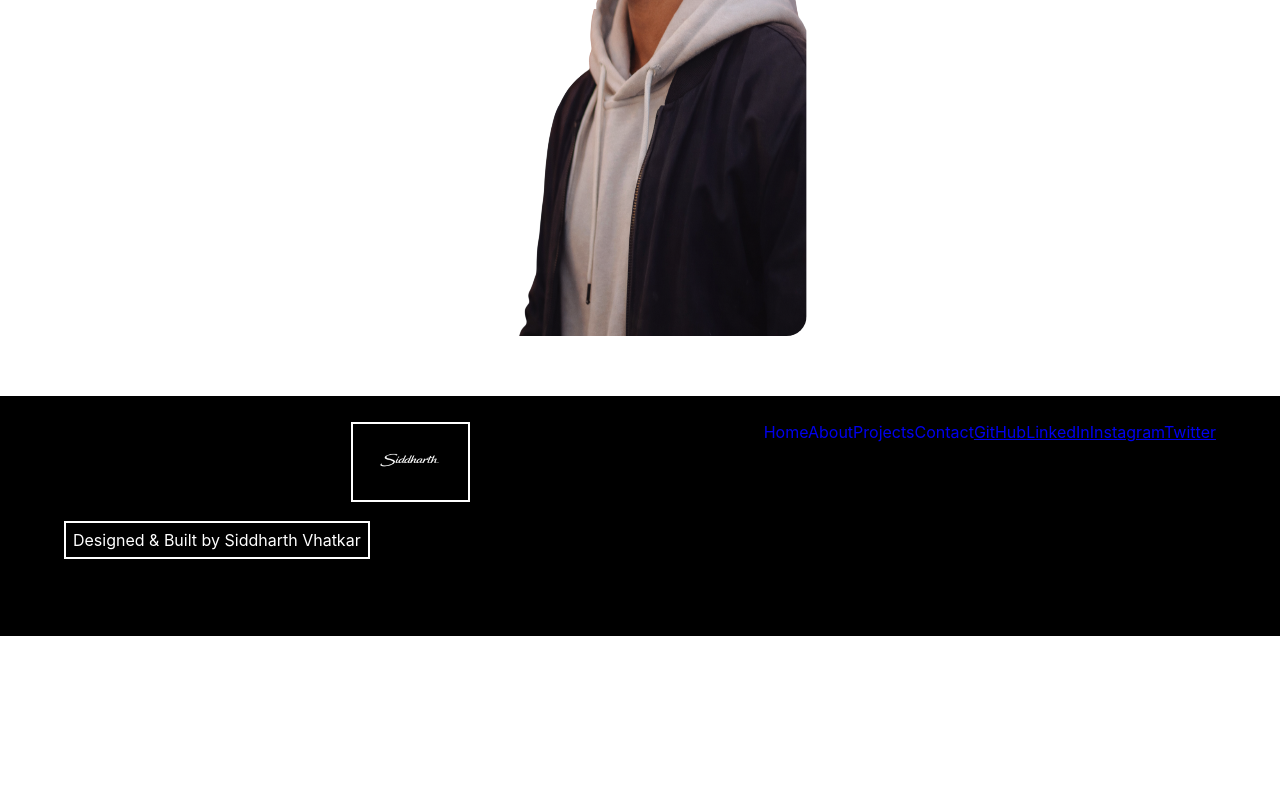
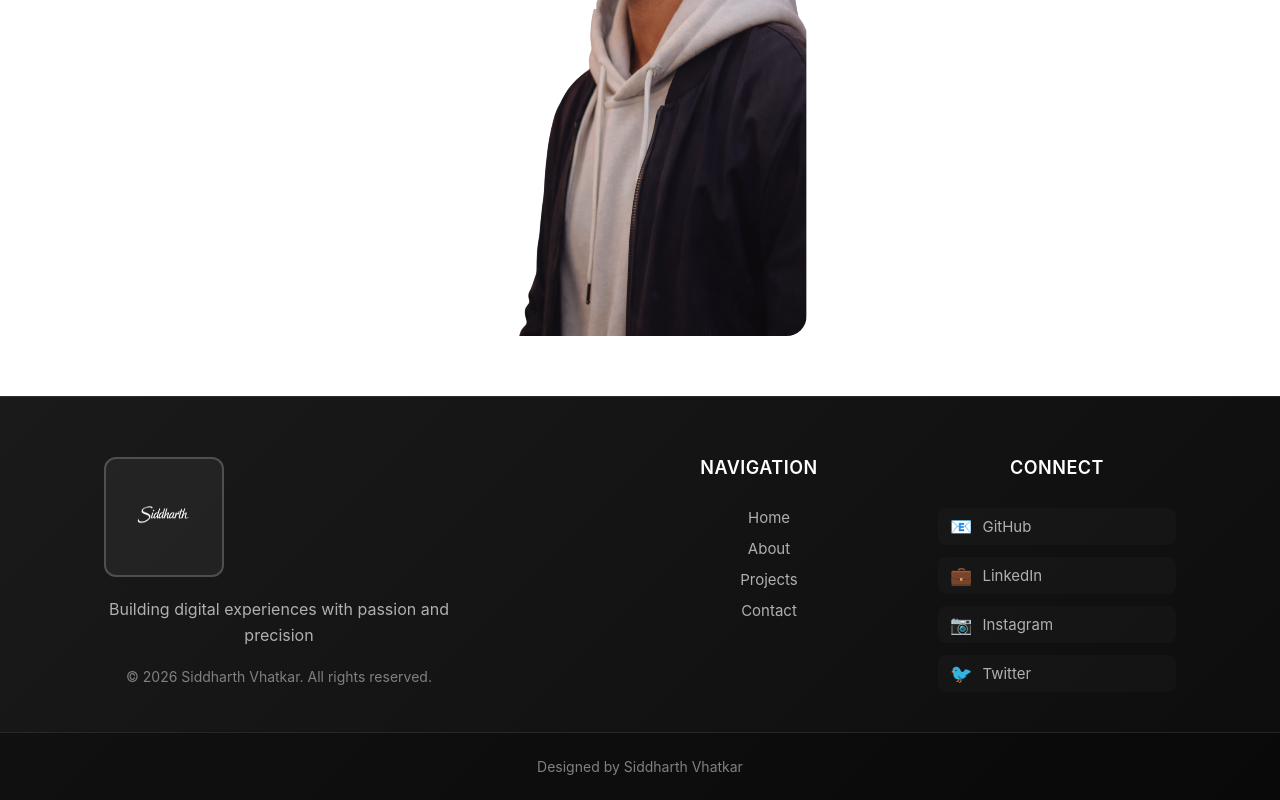
Before and after one commit to SiddharthThe/Portfolio, a React (Create React App) app: page / in a window 1280 px wide. Shown: the part 454-1254 px from the top of the page. Before the commit the page ends 1090 px from the top, so only its background shows below. Built offline with nearby package versions, Linux system fonts and the light colour scheme.

Commit message:
footer design change

```diff
--- a/src/components/footer.css
+++ b/src/components/footer.css
@@ -1,32 +1,178 @@
-.footer-main{
-    display: flex;
-    justify-content: space-between;
-    align-items: flex-start;
-    padding: 2% 5%;
-    background-color: #000000;
-    color: white;
-    height: 30vh;
+.footer-main {
+    background: linear-gradient(135deg, #1a1a1a 0%, #0d0d0d 100%);
+    color: #ffffff;
+    padding: 60px 0 0;
     width: 100%;
     box-sizing: border-box;
-}
-.f-logo-container {
-  display: flex;
-  flex-direction: column;
-  align-items: flex-start;
-  gap: 15px;
-  flex : 1;
+    border-top: 1px solid rgba(255, 255, 255, 0.1);
 }
 
-.f-logo-img{
-    width: 17%;
-    height: 60%;
-    margin-right: 1%;
-    border: 2px solid white;
+.footer-content {
+    max-width: 1200px;
+    margin: 0 auto;
+    padding: 0 5%;
+    display: grid;
+    grid-template-columns: 2fr 1fr 1fr;
+    gap: 60px;
+    margin-bottom: 40px;
 }
-.f-text{
-    border: 2px solid white;
-    padding: 1%;
+
+.footer-section {
+    display: flex;
+    flex-direction: column;
+    gap: 20px;
 }
-.f-navigate{
+
+.footer-brand {
+    max-width: 350px;
+}
+
+.footer-logo {
+    width: 120px;
+    height: 120px;
+    border-radius: 12px;
+    border: 2px solid rgba(255, 255, 255, 0.2);
+    padding: 8px;
+    background: rgba(255, 255, 255, 0.05);
+    transition: all 0.3s ease;
+}
+
+.footer-logo:hover {
+    border-color: #4a9eff;
+    transform: scale(1.05);
+    box-shadow: 0 0 20px rgba(74, 158, 255, 0.3);
+}
+
+.footer-tagline {
+    font-size: 16px;
+    line-height: 1.6;
+    color: #b0b0b0;
+    margin: 0;
+}
+
+.footer-copyright {
+    font-size: 14px;
+    color: #808080;
+    margin: 0;
+}
+
+.footer-heading {
+    font-size: 18px;
+    font-weight: 600;
+    margin: 0 0 10px 0;
+    color: #ffffff;
+    letter-spacing: 0.5px;
+    text-transform: uppercase;
+}
+
+.footer-nav {
+    display: flex;
+    flex-direction: column;
+    gap: 12px;
+}
+
+.footer-nav a {
+    color: #b0b0b0;
     text-decoration: none;
+    font-size: 15px;
+    transition: all 0.3s ease;
+    position: relative;
+    padding-left: 20px;
 }
+
+.footer-nav a::before {
+    content: '→';
+    position: absolute;
+    left: 0;
+    opacity: 0;
+    transition: all 0.3s ease;
+}
+
+.footer-nav a:hover {
+    color: #4a9eff;
+    padding-left: 25px;
+}
+
+.footer-nav a:hover::before {
+    opacity: 1;
+}
+
+.social-links {
+    display: flex;
+    flex-direction: column;
+    gap: 12px;
+}
+
+.social-link {
+    color: #b0b0b0;
+    text-decoration: none;
+    font-size: 15px;
+    display: flex;
+    align-items: center;
+    gap: 10px;
+    transition: all 0.3s ease;
+    padding: 8px 12px;
+    border-radius: 8px;
+    background: rgba(255, 255, 255, 0.02);
+}
+
+.social-icon {
+    font-size: 18px;
+    transition: transform 0.3s ease;
+}
+
+.social-link:hover {
+    color: #4a9eff;
+    background: rgba(74, 158, 255, 0.1);
+    transform: translateX(5px);
+}
+
+.social-link:hover .social-icon {
+    transform: scale(1.2);
+}
+
+.footer-bottom {
+    border-top: 1px solid rgba(255, 255, 255, 0.1);
+    padding: 25px 5%;
+    text-align: center;
+    background: rgba(0, 0, 0, 0.3);
+}
+
+.footer-bottom p {
+    margin: 0;
+    font-size: 14px;
+    color: #808080;
+}
+
+/* Responsive Design */
+@media (max-width: 968px) {
+    .footer-content {
+        grid-template-columns: 1fr 1fr;
+        gap: 40px;
+    }
+
+    .footer-brand {
+        grid-column: 1 / -1;
+        max-width: 100%;
+    }
+}
+
+@media (max-width: 640px) {
+    .footer-main {
+        padding: 40px 0 0;
+    }
+
+    .footer-content {
+        grid-template-columns: 1fr;
+        gap: 30px;
+    }
+
+    .footer-section {
+        gap: 15px;
+    }
+
+    .footer-logo {
+        width: 60px;
+        height: 60px;
+    }
+}
--- a/src/components/footer.js
+++ b/src/components/footer.js
@@ -5,30 +5,46 @@ import './footer.css';
 
 export const Footer = () => {
     return (
-        <div className='footer-main'>
-            <div className='f-logo-container'>
-                <div className='f-logo'>
-                    <img src={SiddLogo} alt="logo" className='f-logo-img' />
+        <footer className='footer-main'>
+            <div className='footer-content'>
+                <div className='footer-section footer-brand'>
+                    <img src={SiddLogo} alt="Siddharth Vhatkar Logo" className='footer-logo' />
+                    <p className='footer-tagline'>Building digital experiences with passion and precision</p>
+                    <p className='footer-copyright'>© 2026 Siddharth Vhatkar. All rights reserved.</p>
                 </div>
-                <div className='f-text'>
-                    <p>Designed & Built by Siddharth Vhatkar</p>
+
+                <div className='footer-section footer-links'>
+                    <h3 className='footer-heading'>Navigation</h3>
+                    <div className='footer-nav'>
+                        <Link to='/'>Home</Link>
+                        <Link to='/about'>About</Link>
+                        <Link to='/projects'>Projects</Link>
+                        <Link to='/contact'>Contact</Link>
+                    </div>
+                </div>
+
+                <div className='footer-section footer-social'>
+                    <h3 className='footer-heading'>Connect</h3>
+                    <div className='social-links'>
+                        <a href="https://github.com/SiddharthThe" target="_blank" rel="noopener noreferrer" className='social-link'>
+                            <span className='social-icon'>📧</span> GitHub
+                        </a>
+                        <a href="https://www.linkedin.com/in/siddharth-vhatkar/" target="_blank" rel="noopener noreferrer" className='social-link'>
+                            <span className='social-icon'>💼</span> LinkedIn
+                        </a>
+                        <a href="https://www.instagram.com/siddharthvhatkar/" target="_blank" rel="noopener noreferrer" className='social-link'>
+                            <span className='social-icon'>📷</span> Instagram
+                        </a>
+                        <a href="https://x.com/SiddharthThe_" target="_blank" rel="noopener noreferrer" className='social-link'>
+                            <span className='social-icon'>🐦</span> Twitter
+                        </a>
+                    </div>
                 </div>
             </div>
 
-            <div className='f-navigate'>
-                <Link to='/' className='f-navigate'>Home</Link>
-                <Link to='/about' className='f-navigate'>About</Link>
-                <Link to='/projects' className='f-navigate'>Projects</Link>
-                <Link to='/contact' className='f-navigate'>Contact</Link>
+            <div className='footer-bottom'>
+                <p>Designed by Siddharth Vhatkar</p>
             </div>
-
-            <div className='f-contact'>
-              <a href="https://github.com/SiddharthThe" target='blank'>GitHub</a>
-             <a href="https://www.linkedin.com/in/siddharth-vhatkar/" target='blank' >LinkedIn</a>
-             <a href="https://www.instagram.com/siddharthvhatkar/"target='blank'>Instagram</a>
-             <a href="https://x.com/SiddharthThe_" target='blank'>Twitter</a>
-
-            </div>
-        </div>
+        </footer>
     )
 }
```
